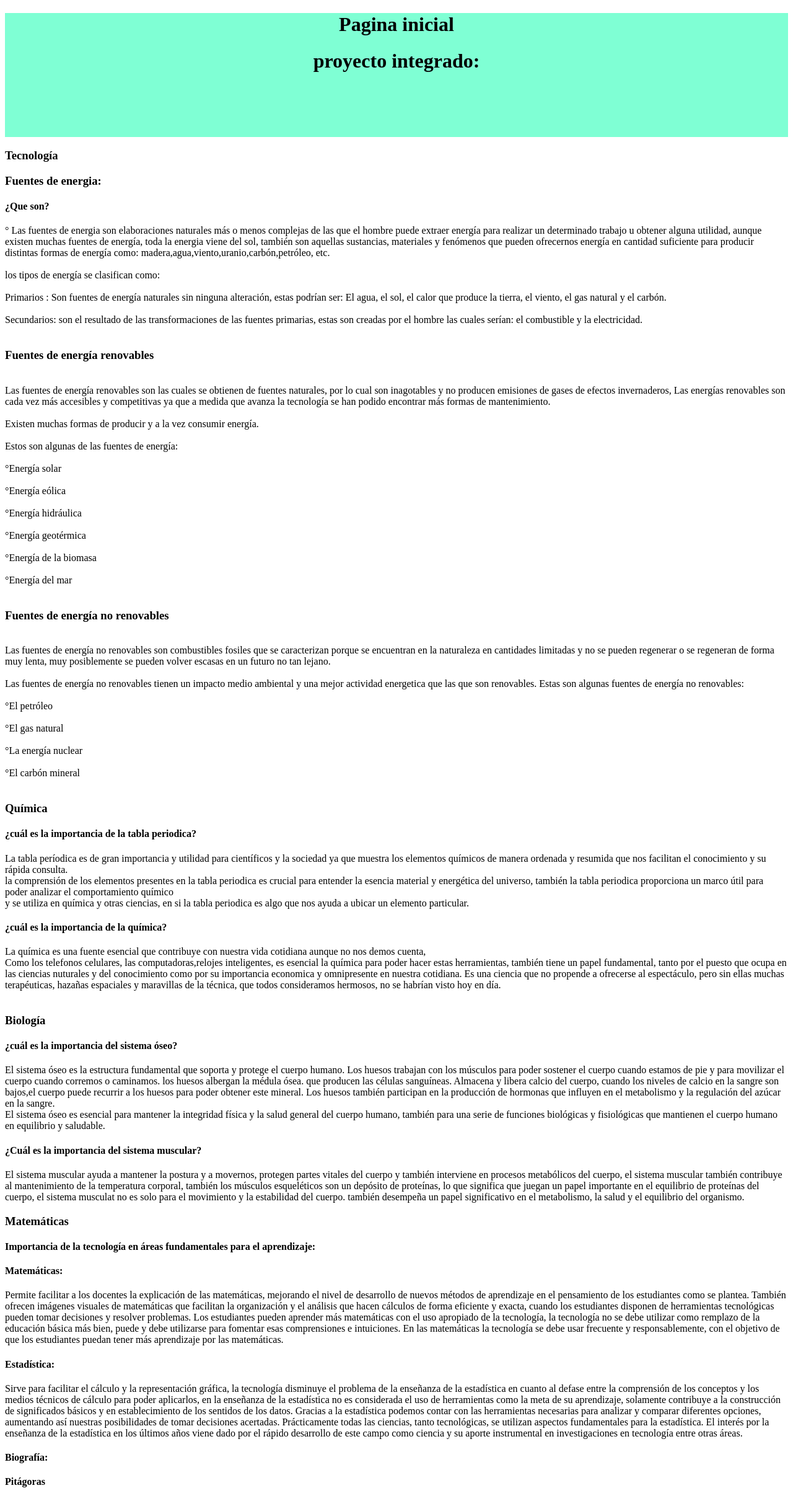
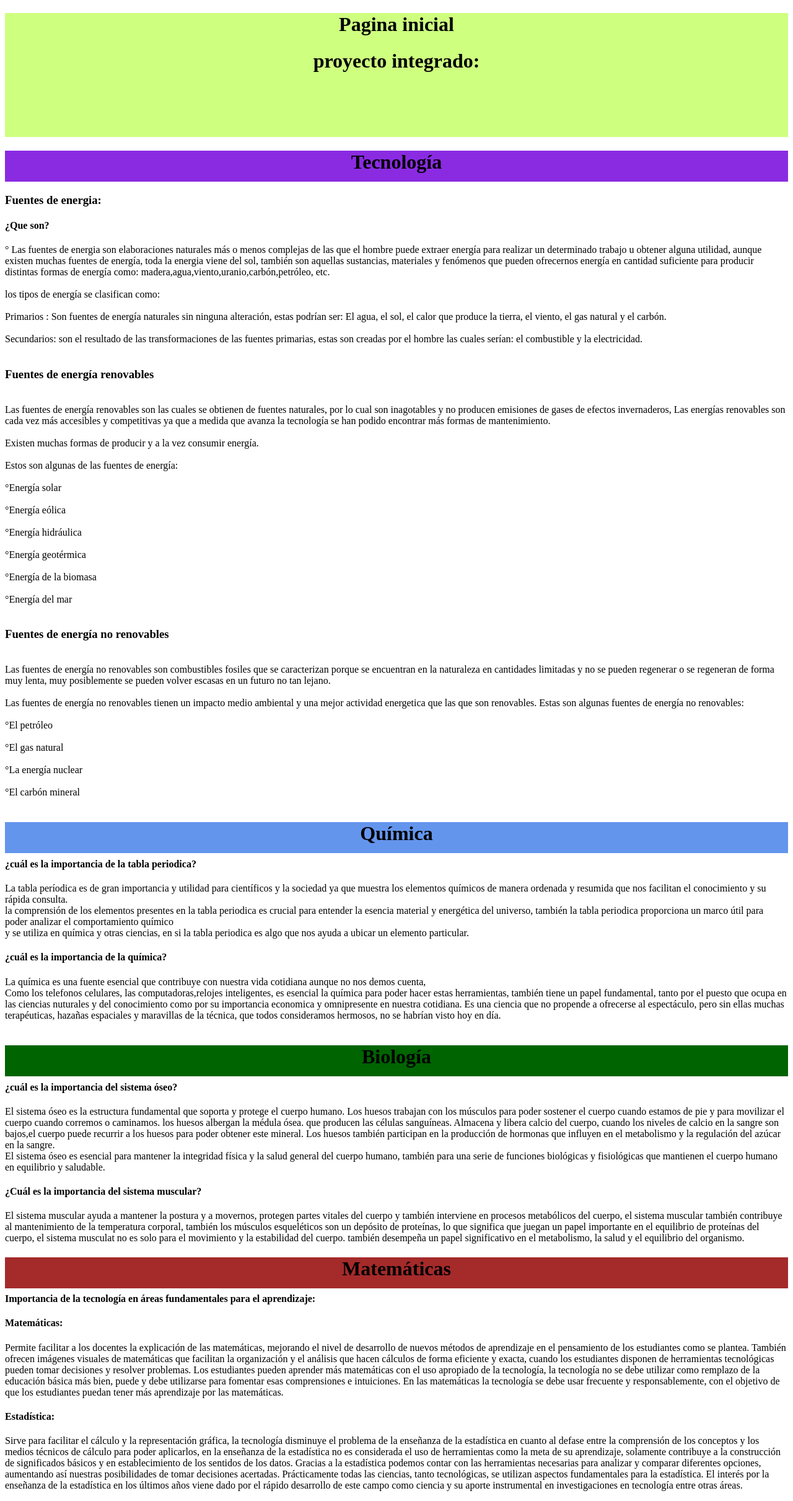
Before and after one commit to mariagaleanol/pruebapagina, a plain HTML site: page index.html in a window 1280 px wide. Shown: the top 2421 px of the page at 62% size. Drawn offline with Linux system fonts and the light colour scheme.

Commit message:
Actualización 17

```diff
--- a/index.html
+++ b/index.html
@@ -9,19 +9,19 @@
 </head>
 
 <body>
-<div class="encabezado">
-  <center>
-    <h1>Pagina inicial</h1>
-   </center>
+<div class="encabezado"> <center>
+  <h1>Pagina inicial</h1>
+ </center>
 <center>
 <h1>proyecto integrado:</h1> <br>
-</center>
+</center></div>
+
 
 </div>
 
 
-   <h3>Tecnología</h3>
-
+  <center><div class="tecnologia"><h1>Tecnología</h1></div>
+  </center>
    <h3>Fuentes de energia:</h3>
 
 
@@ -79,7 +79,7 @@
     °La energía nuclear <br><br>
     °El carbón mineral  <br> <br>
 
-    <h3>Química</h3>
+    <div class="quimica"> <center><h1>Química</h1></center>
    <h4>   ¿cuál es la importancia de la tabla periodica?</h4>
 
    La tabla períodica es de gran importancia y utilidad para científicos y la sociedad ya que muestra los elementos químicos de manera
@@ -96,7 +96,7 @@
     ellas muchas terapéuticas, hazañas espaciales  y maravillas de la técnica, que todos consideramos hermosos, no se habrían visto hoy
     en día. <br> <br>
 
-    <h3> Biología </h3>
+    <div class="biologia"> <center><h1> Biología </h1></center>
 
    <h4>¿cuál es la importancia del sistema óseo?</h4>
 
@@ -112,7 +112,7 @@ física y la salud general del cuerpo humano, también para una serie de funcion
  que juegan un papel importante en el equilibrio de proteínas del cuerpo, el sistema musculat no es solo para el movimiento y la estabilidad del cuerpo. también desempeña
  un papel significativo en el metabolismo, la salud y el equilibrio del organismo.
 
- <h3> Matemáticas</h3>
+ <div class="matematicas"> <center> <h1> Matemáticas</h1></center>
 
  <h4>Importancia de la tecnología en áreas fundamentales para el aprendizaje:</h4>
 
@@ -131,6 +131,19 @@ Fue un filosofó matemático griego. Aunque su nombre se halla vinculado al teor
 
 Lo que ha trascendido de la doctrina pitagórica son sobre toda la matemática y la geometría, pero para sus practicantes estas tenían una división mística detrás.
 
+<div class="Sociales"> <center><h1>Sociales</h1></center>
+
+ <h4>La democracia escolar</h4>
+  La democracia escolar es la elección de los estudiantes de diferentes instituciones educativa cuya tarea básica es representar los intereses de la comunidad educativas,
+  Sin embargo no se trata solo de ser parte de una elección y cumplir un requisito legal. La escuela debe hacer un escrito sobre su democracia tratando de crear buenas experiencias y que los estudiantes se motiven y
+  puedan participar en ellas en su ambito escolar, para que los jóvenes tengan seguridad donde no seran excluidos en los procesos educativos, por el contrario se constituyen en factures fundamentales y activos.
+El ambiente escolar es algo muy importante para hacerle ver de diferentes formas a los jovenes la democracia y que puedan participar en ella. Para esto, los estudiantes deben influir en ello y participar.
+El estudiante tiene un rol en las elecciones democraticas, como ciudadano escolar tiene derecho a escoger un representante (personero y contralor) con el cual se identifica y demuestra sus intereses. Esto no se trata de darle la institución educativa a los jovenes.
+se trata de crearles un espacio que los ayude a formarse en principios y valores y también tengan una actitud de liderazgo. <br> <br>
+La democracia escolar no solo promueve un ambiente de inclusión y participación, también prepara a los estudiantes para que sean ciudadanos activos y comprometidos en la sociedad. <br> <br>
+Con el tiempo se ha ido desapareciendo ese metodo de formar al estudiante como una persona participativa, que pueda representar a su comunidad,
+con caracter y liderazgo ya que eso se ha desvalorizado el valor del estudiante y pues la escuela llega a ser una victima de violencia, ahora las escuelas deben prepararse para mejorar
+las prácticas democraticas centrandose en una escuela democratica, democracia participativa, representativa y deliberativa.
 
 
 
--- a/temas.css
+++ b/temas.css
@@ -2,5 +2,41 @@
 
     width: 100%;
     height: 200px;
-    background-color: aquamarine;
+    background-color:rgb(206, 255, 127);
+    ;
+
+
 }
+
+.tecnologia{
+
+    width: 100%;
+    height: 50px;
+    background-color: blueviolet;
+
+}
+
+.quimica{
+    width: 100%;
+    height: 50px;
+    background-color: cornflowerblue;
+}
+
+.biologia{
+    width: 100%;
+    height: 50px;
+    background-color: darkgreen
+
+}
+
+.matematicas{
+    width: 100%;
+    height: 50px;
+    background-color: brown;
+}
+
+.Sociales{
+    width: 100%;
+    height: 50px;
+    background-color: darksalmon;
+}
```
